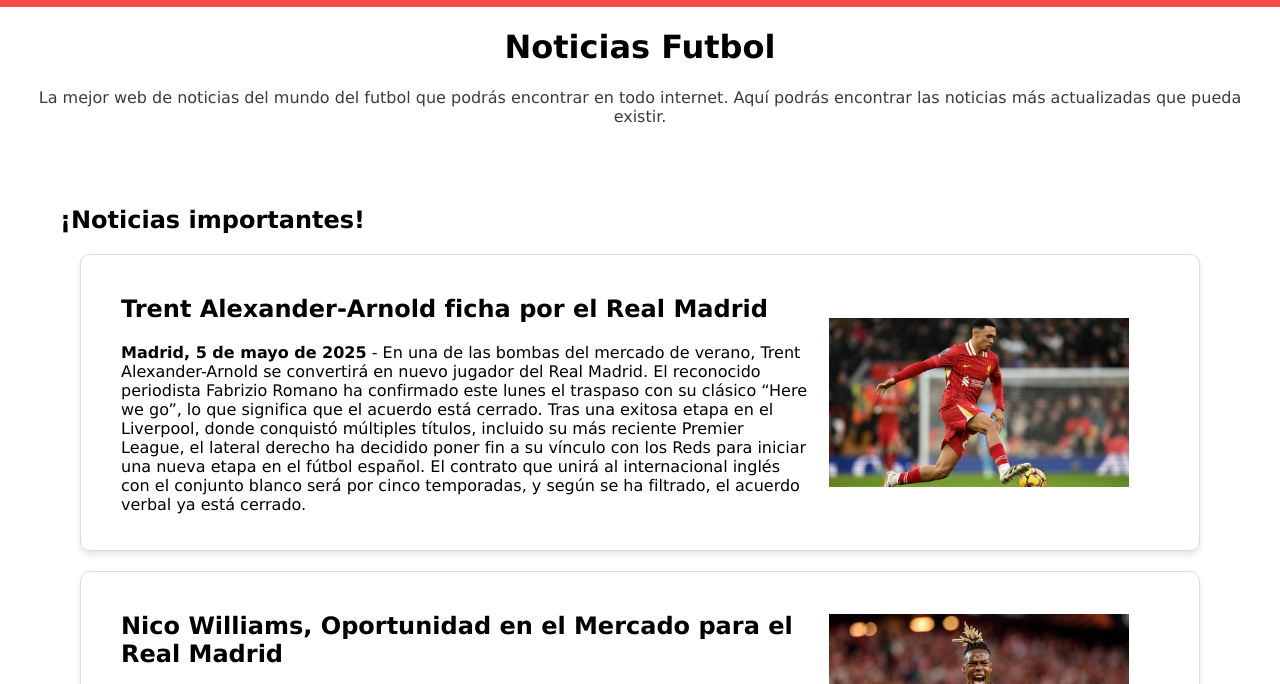
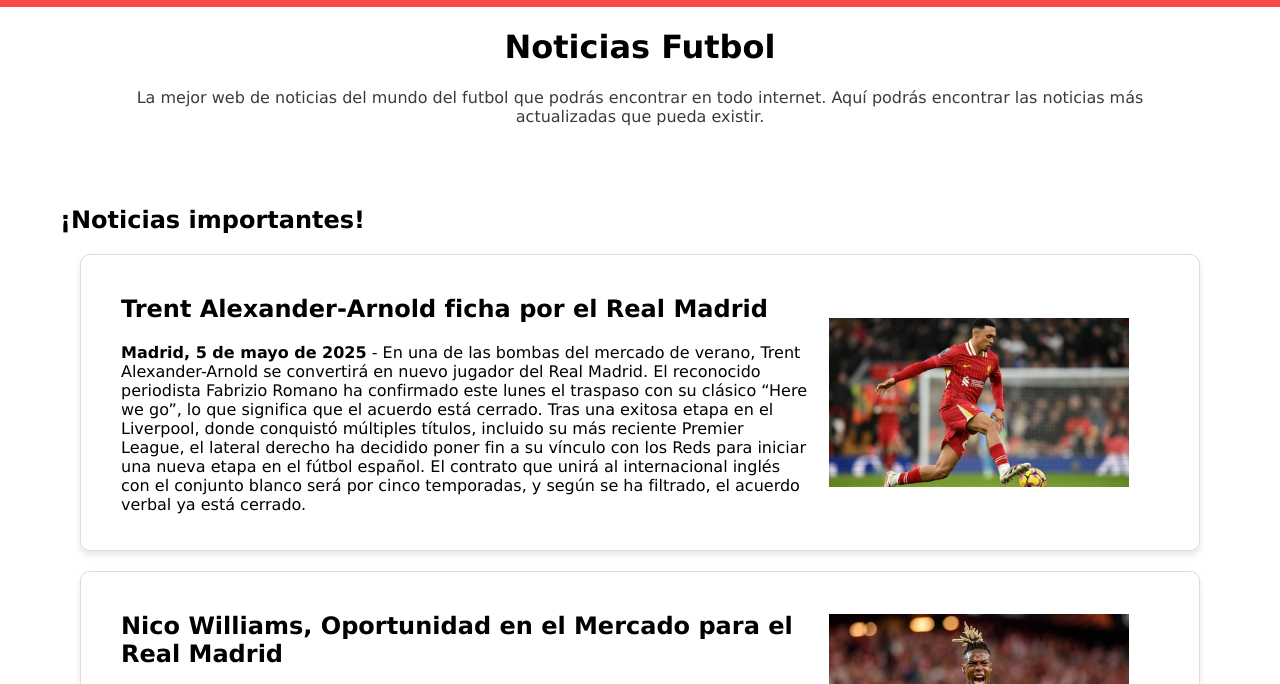
Before and after one commit to josepb80/Practica-final, a plain HTML site: page index.html in a window 1280 px wide. Shown: the part 64-748 px from the top of the page. Drawn offline with Linux system fonts and the light colour scheme.

Commit message:
Casi acabado

```diff
--- a/styles.css
+++ b/styles.css
@@ -63,7 +63,9 @@ body{
 }
 
 .product-subtitle{
-    color:rgb(59, 59, 59)
+    color:rgb(59, 59, 59);
+    margin-left: 90px;
+    margin-right: 90px;
 }
 
 .header-title{
```
